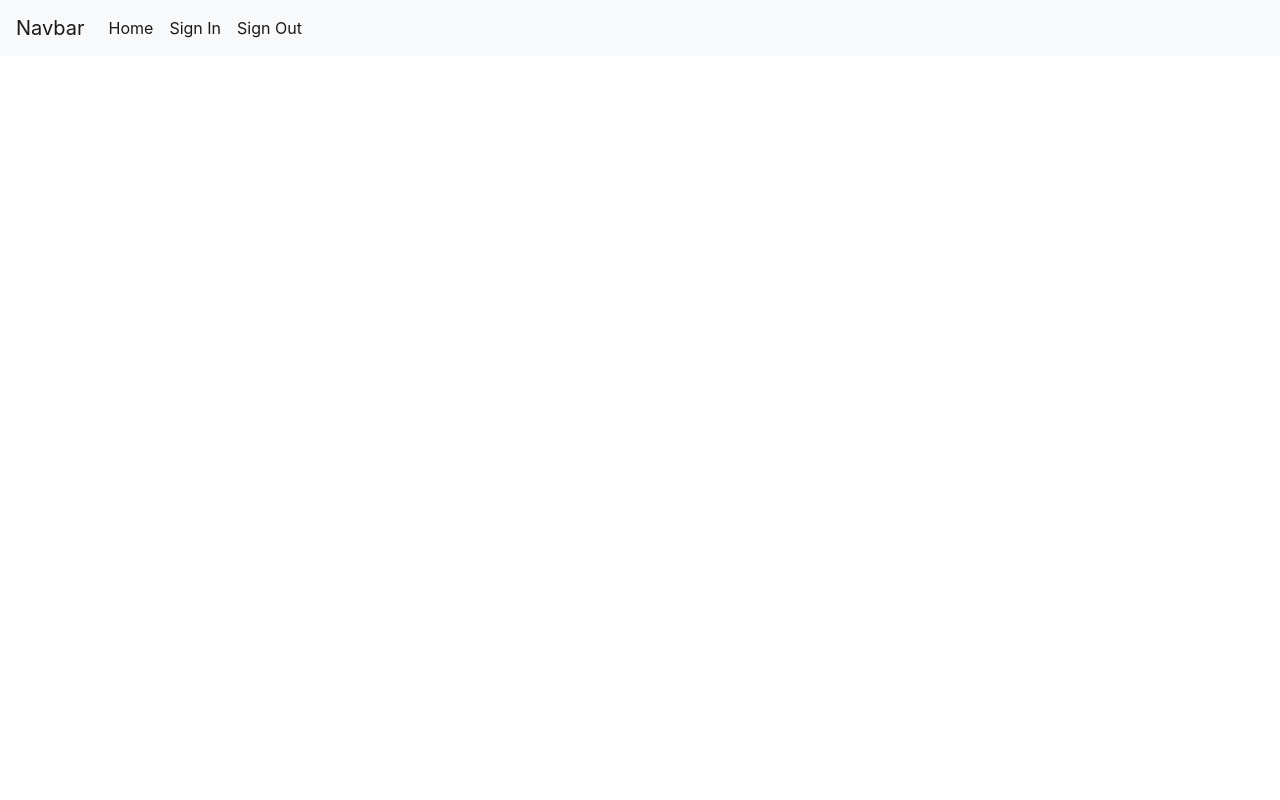
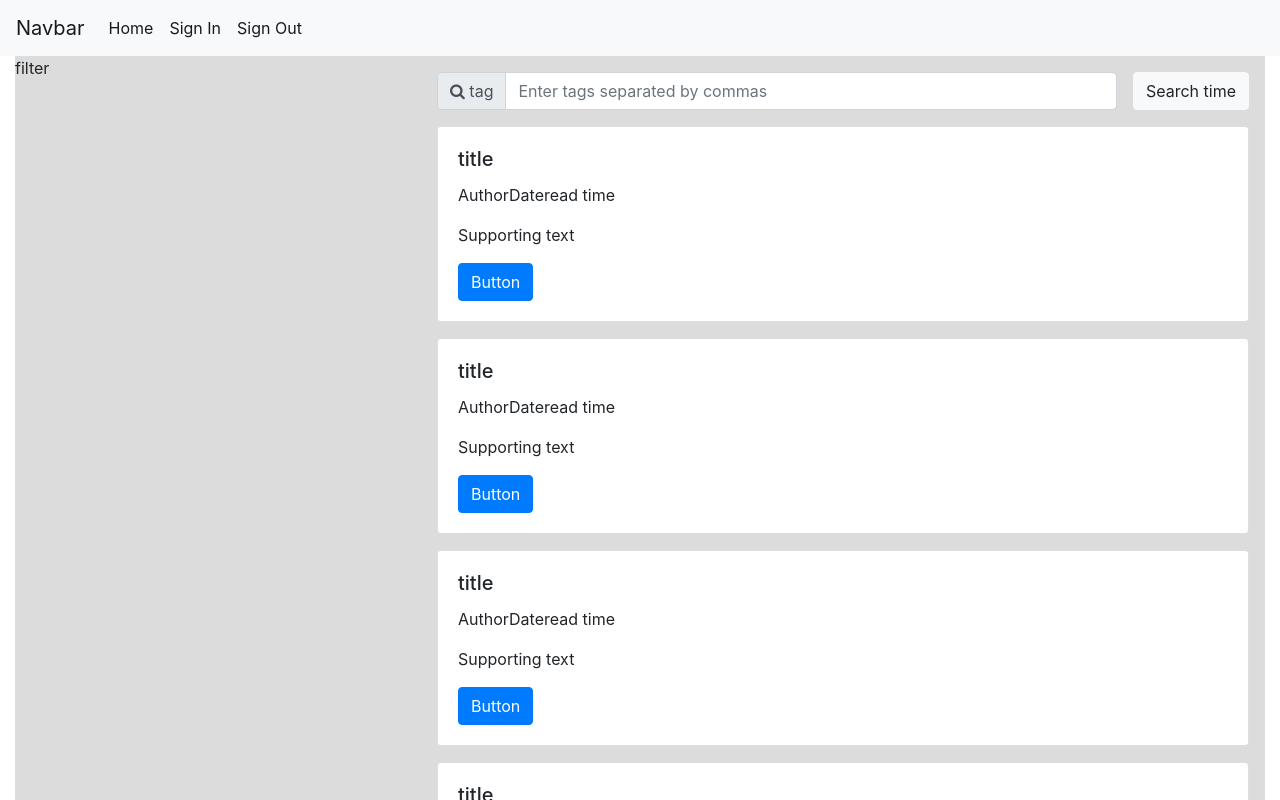
Before and after one commit to addictd/spidy-negan-front, a React app: page / in a window 1280 px wide. Built offline with nearby package versions, Linux system fonts and the light colour scheme.

Commit message:
basic ui

```diff
--- a/public/index.html
+++ b/public/index.html
@@ -15,6 +15,7 @@
       integrity="sha384-ggOyR0iXCbMQv3Xipma34MD+dH/1fQ784/j6cY/iJTQUOhcWr7x9JvoRxT2MZw1T"
       crossorigin="anonymous"
     />
+    <link rel="stylesheet" href="https://cdnjs.cloudflare.com/ajax/libs/font-awesome/4.7.0/css/font-awesome.min.css">
   </head>
   <body>
     <noscript> You need to enable JavaScript to run this app. </noscript>
--- a/src/components/auth/auth-actions.js
+++ b/src/components/auth/auth-actions.js
@@ -10,6 +10,8 @@ export const signin = ({email, password}) => {
             const response = await signIn({email, password});
             const {data, msg, status} = response['data'];
             console.log('[signIn] response: ', data);
+            if(!status) throw msg;
+
             NotifyMe('success', msg);
             ls_set([config.TOKEN], data.token);
             dispatch(replace("/home"));
@@ -25,6 +27,8 @@ export const signup = ({email, password, name}) => {
         try{
             const response = await signUp({email, password, name});
             const {data, msg, status} = response['data'];
+
+            if(!status) throw msg;
             console.log('[signIn] response: ', data);
             NotifyMe('success', msg);
 
@@ -53,6 +57,8 @@ export const allUsers = () => {
             const response = await getAllUsers();
             const {data, msg, status} = response['data'];
             console.log('[signIn] response: ', data);
+
+            if(!status) throw msg;
             NotifyMe('success', msg);
 
         }catch(err){
--- /dev/null
+++ b/src/components/home/filter/filter.js
@@ -0,0 +1,14 @@
+import React, { Component } from 'react';
+import './filter.scss';
+
+class Filter extends Component{
+    render(){
+        return <div className="filter-wrapper">
+            <div className="filter-body">
+                filter
+            </div>
+        </div>;
+    }
+}
+
+export default Filter;
--- /dev/null
+++ b/src/components/home/filter/filter.scss
@@ -0,0 +1,4 @@
+.filter-wrapper{
+    flex: 1;
+    background-color: gainsboro;
+}
--- /dev/null
+++ b/src/components/home/home.js
@@ -0,0 +1,17 @@
+import React, { Component } from 'react';
+import './home.scss';
+import Filter from './filter/filter';
+import Main from './main/main';
+
+class Home extends Component {
+    render() {
+        return <div className="home-wrapper">
+            <div className="container-fluid home-body">
+                <Filter />
+                <Main />
+            </div>
+        </div>;
+    }
+}
+
+export default Home;
--- /dev/null
+++ b/src/components/home/home.scss
@@ -0,0 +1,11 @@
+.home-wrapper{
+    height: calc(100vh - 56px );
+    overflow : auto;
+
+    .home-body{
+        height: 100%;
+        display: flex;
+        flex-direction: row;
+        justify-content: space-between;
+    }
+}
--- /dev/null
+++ b/src/components/home/main/main.js
@@ -0,0 +1,180 @@
+import React, { Component } from 'react';
+import './main.scss';
+const obj = [{
+    title: "title",
+    author: 'author',
+    date: Date(),
+    read_time: '5min',
+    supporting_text: 'supporting text',
+    tags: ['tag1', 'tag2', 'tag3', 'tag4']
+}, {
+    title: "title",
+    author: 'author',
+    date: Date(),
+    read_time: '5min',
+    supporting_text: 'supporting text',
+    tags: ['tag1', 'tag2', 'tag3', 'tag4']
+}, {
+    title: "title",
+    author: 'author',
+    date: Date(),
+    read_time: '5min',
+    supporting_text: 'supporting text',
+    tags: ['tag1', 'tag2', 'tag3', 'tag4']
+}, {
+    title: "title",
+    author: 'author',
+    date: Date(),
+    read_time: '5min',
+    supporting_text: 'supporting text',
+    tags: ['tag1', 'tag2', 'tag3', 'tag4']
+}, {
+    title: "title",
+    author: 'author',
+    date: Date(),
+    read_time: '5min',
+    supporting_text: 'supporting text',
+    tags: ['tag1', 'tag2', 'tag3', 'tag4']
+}, {
+    title: "title",
+    author: 'author',
+    date: Date(),
+    read_time: '5min',
+    supporting_text: 'supporting text',
+    tags: ['tag1', 'tag2', 'tag3', 'tag4']
+}, {
+    title: "title",
+    author: 'author',
+    date: Date(),
+    read_time: '5min',
+    supporting_text: 'supporting text',
+    tags: ['tag1', 'tag2', 'tag3', 'tag4']
+}, {
+    title: "title",
+    author: 'author',
+    date: Date(),
+    read_time: '5min',
+    supporting_text: 'supporting text',
+    tags: ['tag1', 'tag2', 'tag3', 'tag4']
+}, {
+    title: "title",
+    author: 'author',
+    date: Date(),
+    read_time: '5min',
+    supporting_text: 'supporting text',
+    tags: ['tag1', 'tag2', 'tag3', 'tag4']
+}, {
+    title: "title",
+    author: 'author',
+    date: Date(),
+    read_time: '5min',
+    supporting_text: 'supporting text',
+    tags: ['tag1', 'tag2', 'tag3', 'tag4']
+}, {
+    title: "title",
+    author: 'author',
+    date: Date(),
+    read_time: '5min',
+    supporting_text: 'supporting text',
+    tags: ['tag1', 'tag2', 'tag3', 'tag4']
+}, {
+    title: "title",
+    author: 'author',
+    date: Date(),
+    read_time: '5min',
+    supporting_text: 'supporting text',
+    tags: ['tag1', 'tag2', 'tag3', 'tag4']
+}, {
+    title: "title",
+    author: 'author',
+    date: Date(),
+    read_time: '5min',
+    supporting_text: 'supporting text',
+    tags: ['tag1', 'tag2', 'tag3', 'tag4']
+}, {
+    title: "title",
+    author: 'author',
+    date: Date(),
+    read_time: '5min',
+    supporting_text: 'supporting text',
+    tags: ['tag1', 'tag2', 'tag3', 'tag4']
+}, {
+    title: "title",
+    author: 'author',
+    date: Date(),
+    read_time: '5min',
+    supporting_text: 'supporting text',
+    tags: ['tag1', 'tag2', 'tag3', 'tag4']
+}, {
+    title: "title",
+    author: 'author',
+    date: Date(),
+    read_time: '5min',
+    supporting_text: 'supporting text',
+    tags: ['tag1', 'tag2', 'tag3', 'tag4']
+}, {
+    title: "title",
+    author: 'author',
+    date: Date(),
+    read_time: '5min',
+    supporting_text: 'supporting text',
+    tags: ['tag1', 'tag2', 'tag3', 'tag4']
+}, {
+    title: "title",
+    author: 'author',
+    date: Date(),
+    read_time: '5min',
+    supporting_text: 'supporting text',
+    tags: ['tag1', 'tag2', 'tag3', 'tag4']
+}]
+class Main extends Component {
+    render() {
+        return <div className="main-wrapper">
+            <div className="main-body">
+
+                <div className="control-wrapper">
+                    <div className="control-body">
+                        <div className="input-group mb-3">
+                            <div className="input-group-prepend">
+                                <span className="input-group-text" id="basic-addon1">
+                                    <i className="fa fa-search" aria-hidden="true"></i>&nbsp;tag
+                                </span>
+                            </div>
+                            <input
+                                type="text"
+                                className="form-control"
+                                placeholder="Enter tags separated by commas" />
+                        </div>
+                        <div>
+                            <button type="button" className="btn btn-light">Search time</button>
+                        </div>
+                    </div>
+                </div>
+
+                <div className="post-wrapper">
+                    <div className="post-body">
+                        {
+                            obj.map((item, i) => {
+                                return <div className="card" key={item.toString() + i} >
+                                    <div className="card-body">
+                                        <h5 className="card-title">title</h5>
+                                        <p>
+                                            <span>Author</span>
+                                            <span>Date</span>
+                                            <span>read time</span>
+                                        </p>
+                                        <p className="card-text">Supporting text</p>
+                                        <a href="#" className="btn btn-primary">Button</a>
+                                    </div>
+                                </div>
+                            })
+                        }
+                    </div>
+
+                </div>
+            </div>
+        </div>;
+    }
+}
+
+export default Main;
--- /dev/null
+++ b/src/components/home/main/main.scss
@@ -0,0 +1,24 @@
+.main-wrapper{
+    flex: 2;
+    background-color: gainsboro;
+    overflow: auto;
+    padding : 1rem;
+
+    .control-wrapper{
+        .control-body{
+            display: flex;
+            flex-direction: row;
+            .input-group{
+                flex: 1;
+                margin-right : 1rem;
+            }
+        }
+    }
+    .post-wrapper{
+        .post-body{
+            &>div{
+                margin-bottom : 1rem;
+            }
+        }
+    }
+}
--- a/src/components/routes.js
+++ b/src/components/routes.js
@@ -2,12 +2,14 @@ import React, { Component } from 'react';
 import { Switch } from 'react-router';
 import { Route } from 'react-router-dom';
 import Auth from './auth/auth';
+import Home from './home/home';
 
 
 class Routes extends Component{
     render(){
         return (<Switch>
             <Route path='/signin' component={Auth} />
+            <Route path='/' component={Home} />
         </Switch>);
     }
 }
```
